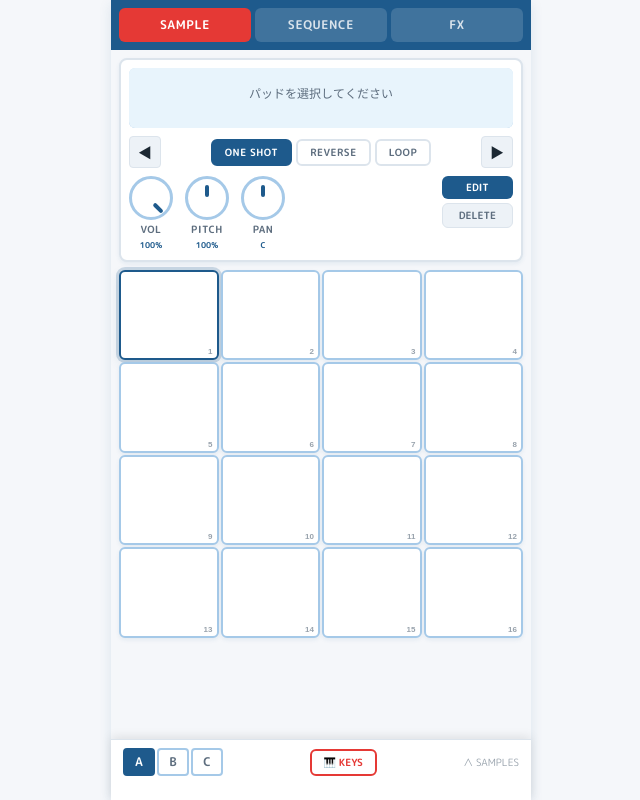
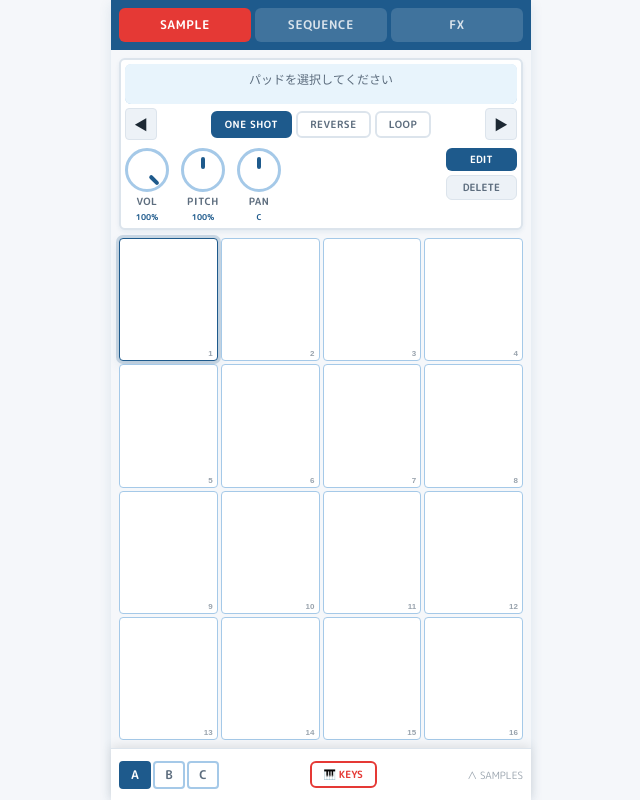
Before and after one commit to k-moeto/hakata-sampler, a website built with Vite: page index.html in a window 1280 px wide. Shown: the whole page, without its empty margins (319-959 px from the left). Built offline with nearby package versions, Linux system fonts and the light colour scheme.

Commit message:
fix: スマホ対応 - エディター/パッド/フッターをコンパクト化

```diff
--- a/src/style.css
+++ b/src/style.css
@@ -164,10 +164,11 @@ body {
 
 .editor-panel {
   background: var(--color-surface);
-  border-radius: var(--radius-md);
-  padding: var(--spacing-sm);
+  border-radius: var(--radius-sm);
+  padding: var(--spacing-xs);
   border: 2px solid var(--color-border);
   box-shadow: var(--shadow-sm);
+  flex-shrink: 0;
 }
 
 .editor-panel--active {
@@ -175,10 +176,10 @@ body {
 }
 
 .waveform-display {
-  height: 60px;
+  height: 40px;
   background: linear-gradient(180deg, var(--color-secondary-light) 0%, var(--color-secondary) 100%);
   border-radius: var(--radius-sm);
-  margin-bottom: var(--spacing-sm);
+  margin-bottom: var(--spacing-xs);
   position: relative;
   overflow: hidden;
 }
@@ -364,19 +365,19 @@ body {
 .pad-grid {
   display: grid;
   grid-template-columns: repeat(4, 1fr);
-  gap: var(--spacing-2xs);
+  grid-template-rows: repeat(4, 1fr);
+  gap: 3px;
+  flex: 1;
+  min-height: 0;
   /* 固定フッターの高さ分のマージン */
-  margin-bottom: 60px;
-  /* パッドグリッドエリアを制限 */
-  max-height: calc(100dvh - 280px);
+  margin-bottom: 52px;
 }
 
 .pad {
-  aspect-ratio: 1.1 / 1;
-  /* やや横長にして縦幅を縮小 */
+  aspect-ratio: unset;
   background: var(--color-surface);
-  border: 2px solid var(--color-secondary);
-  border-radius: var(--radius-sm);
+  border: 1px solid var(--color-secondary);
+  border-radius: var(--radius-xs);
   cursor: pointer;
   position: relative;
   overflow: hidden;
@@ -384,7 +385,7 @@ body {
   display: flex;
   align-items: center;
   justify-content: center;
-  box-shadow: var(--shadow-sm);
+  box-shadow: none;
   min-height: 0;
 }
 
@@ -468,13 +469,14 @@ body {
   display: flex;
   align-items: center;
   justify-content: space-between;
-  padding: var(--spacing-sm) var(--spacing-md);
-  /* セーフエリア + 追加パディング */
-  padding-bottom: calc(var(--spacing-sm) + env(safe-area-inset-bottom, 0px) + 16px);
+  padding: var(--spacing-xs) var(--spacing-sm);
+  /* セーフエリア対応 */
+  padding-bottom: calc(var(--spacing-xs) + env(safe-area-inset-bottom, 0px));
   background: var(--color-surface);
   border-top: 1px solid var(--color-border);
   box-shadow: 0 -2px 10px rgba(0, 0, 0, 0.1);
   z-index: 100;
+  height: 52px;
 }
 
 .bank-btns {
```
